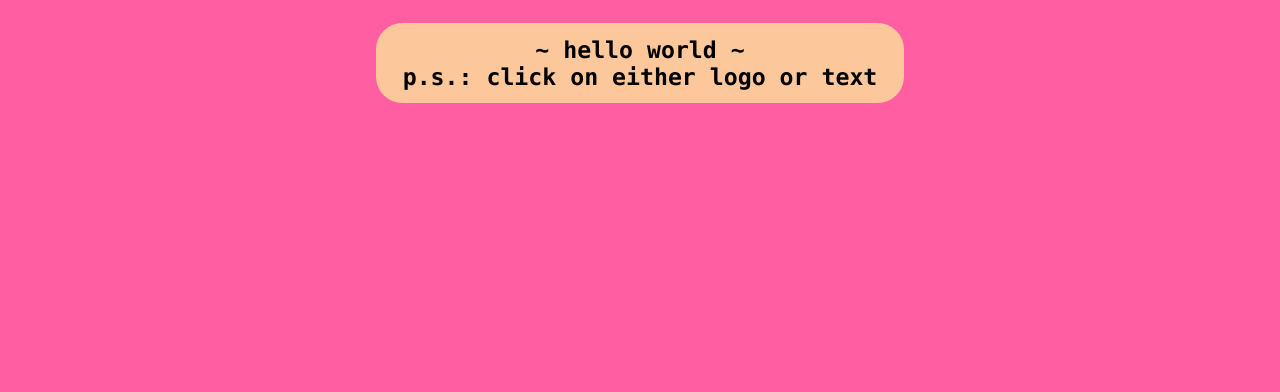
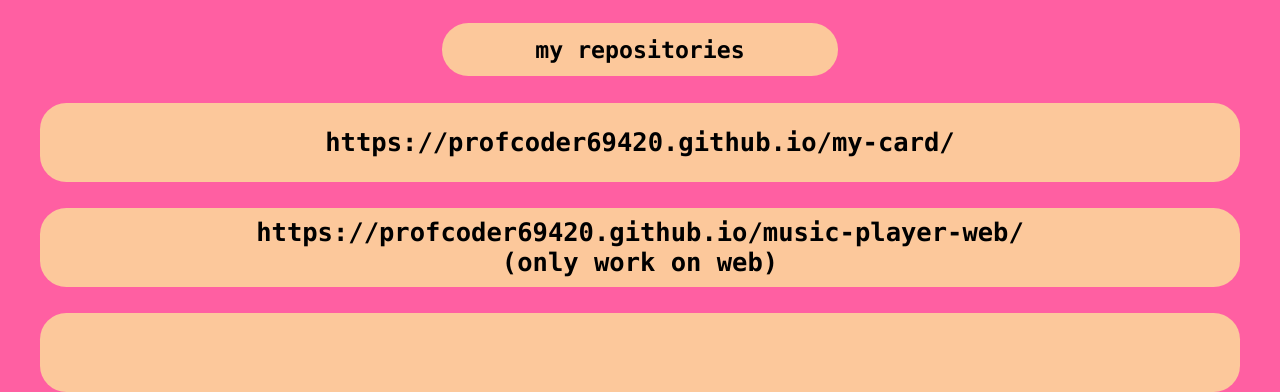
Before and after one commit to profcoder69420/my-card, a plain HTML site: page index.html in a window 1280 px wide. Shown: the part 809-1201 px from the top of the page. Before the commit the page ends 912 px from the top, so only its background shows below. Drawn offline with Linux system fonts and the light colour scheme.

Commit message:
add repo

```diff
--- a/index.html
+++ b/index.html
@@ -14,8 +14,9 @@
           <h1 style="font-size: 40px">Linh Nguyen</h1>
           <h2>dob: 28/09/2008 (libra)</h2>
           <h2 style="text-align: center">
-            hobbies: long-distance running, computer science, making
-            coffee arts, listen to kpop.
+            hobbies: long-distance running, computer science, making coffee
+            arts, listen to kpop.<br />
+            p.s. click on logo or text
           </h2>
         </div>
         <!-- under -->
@@ -86,8 +87,29 @@
         </div>
         <div class="up">
           <div class="quote">
-            <h1 style="text-align: center">~ hello world ~ <br> p.s.: click on either logo or text</h1>
+            <h1>my repositories</h1>
           </div>
+        </div>
+        <div class="chunk-3">
+          <div class="repo">
+            <h2>
+              <a
+                href="https://profcoder69420.github.io/my-card/"
+                target="_blank"
+                >https://profcoder69420.github.io/my-card/</a
+              >
+            </h2>
+          </div>
+          <div class="repo">
+            <h2 style="text-align: center;">
+              <a
+                href="https://profcoder69420.github.io/music-player-web/"
+                target="_blank"
+                >https://profcoder69420.github.io/music-player-web/<br>(only work on web)</a
+              >
+            </h2>
+          </div>
+          <div class="repo"></div>
         </div>
       </div>
       <script src="script.js"></script>
--- a/style.css
+++ b/style.css
@@ -10,6 +10,16 @@ body {
   justify-content: center;
   background: rgb(255, 95, 162);
   zoom: 100%;
+}
+.quote {
+  display: flex;
+  align-items: center;
+  justify-content: center;
+  width: 600px;
+  height: 60px;
+  background: rgb(252, 200, 155);
+  border-radius: 20px;
+  margin-top: -10px;
 }
 
 .container {
@@ -52,6 +62,18 @@ body {
   border-radius: 20px;
   margin-top: -30px;
 }
+.repo {
+  background: rgb(252, 200, 155);
+  height: 100px;
+  width: 600px;
+  margin-left: 10px;
+  margin-right: 10px;
+  display: flex;
+  align-items: center;
+  justify-content: center;
+  border-radius: 20px;
+  margin-top: 20px;
+}
 .small-box img {
   height: 170px;
   margin-left: 20px;
@@ -61,24 +83,21 @@ body {
   margin-left: 100px;
   color: black;
 }
+.repo a {
+  color: black;
+}
 a:link {
   text-decoration: none;
 }
-.quote {
-  display: flex;
-  justify-content: center;
-  align-items: center;
-  height: 100px;
-  width: 1841px;
-  background: rgb(252, 200, 155);
-  margin-top: -15px;
-  border-radius: 20px;
-}
+
 .chunk-1 {
   margin-top: 20px;
 }
 .chunk-2 {
   margin-top: 50px;
+}
+.chunk-3 {
+  display: flex;
 }
 
 /* phones */
@@ -116,6 +135,16 @@ a:link {
   .page {
     align-items: center;
   }
+  .quote {
+    display: flex;
+    align-items: center;
+    justify-content: center;
+    width: 50vw;
+    height: 60px;
+    background: rgb(252, 200, 155);
+    border-radius: 20px;
+    margin-top: 20px;
+  }
   .small-box {
     background: rgb(252, 200, 155);
     height: 109px;
@@ -134,19 +163,20 @@ a:link {
     margin-right: 30px;
     color: black;
   }
+  .repo {
+    background: rgb(252, 200, 155);
+    height: 100px;
+    width: 100vw;
+    display: flex;
+    align-items: center;
+    justify-content: center;
+    margin-top: 24px;
+    border-radius: 20px;
+  }
   a:link {
     text-decoration: none;
   }
-  .quote {
-    display: flex;
-    justify-content: center;
-    align-items: center;
-    height: 60px;
-    width: 100vw;
-    background: rgb(252, 200, 155);
-    margin-top: 20px;
-    border-radius: 20px;
-  }
+
   .chunk-1 {
     display: flex;
     flex-direction: column;
@@ -160,6 +190,10 @@ a:link {
     align-items: center;
     justify-content: center;
     margin: 0;
+  }
+  .chunk-3 {
+    display: flex;
+    flex-direction: column;
   }
   .discord {
     display: flex;
@@ -221,7 +255,6 @@ a:link {
     display: flex;
     align-items: center;
     justify-content: flex-start;
-
     margin-top: 24px;
     border-radius: 20px;
   }
@@ -233,18 +266,29 @@ a:link {
     margin-left: 30px;
     color: black;
   }
-  a:link {
-    text-decoration: none;
+  .quote {
+    display: flex;
+    align-items: center;
+    justify-content: center;
+    width: 300px;
+    height: 40px;
+    background: rgb(252, 200, 155);
+    border-radius: 20px;
+    margin-top: 20px;
   }
-  .quote {
+
+  .repo {
     display: flex;
     justify-content: center;
     align-items: center;
     height: 60px;
-    width: 400px;
+    width: 910px;
     background: rgb(252, 200, 155);
     margin-top: 20px;
     border-radius: 20px;
+  }
+  a:link {
+    text-decoration: none;
   }
   .chunk-1 {
     display: flex;
@@ -259,6 +303,10 @@ a:link {
     align-items: center;
     justify-content: center;
     margin: 0;
+  }
+  .chunk-3 {
+    display: flex;
+    flex-direction: column;
   }
   .discord {
     display: flex;
```
Also changed, not shown: image/wallpaper.jpg (deleted), image/wallpaper.png (deleted).
